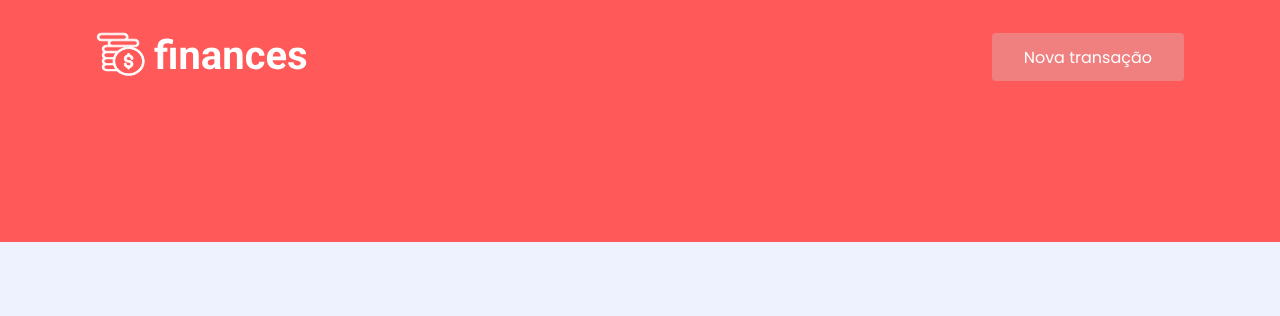
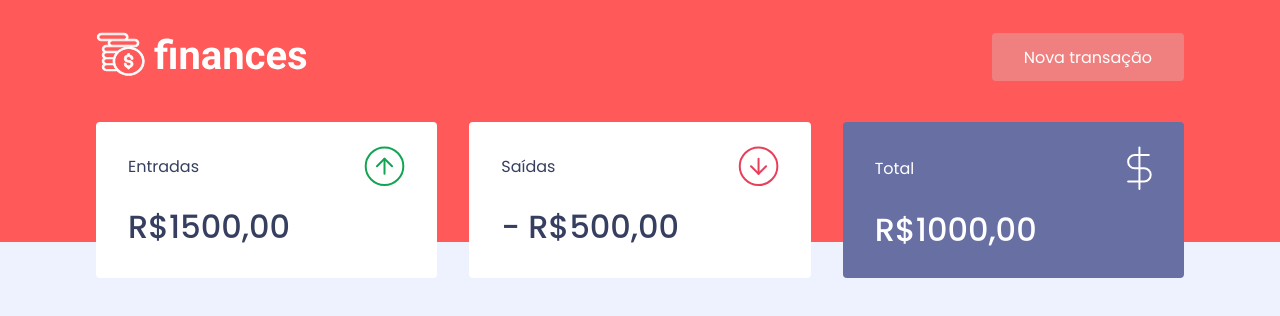
Before and after one commit to samuelfsd/finances, a React (Create React App) app: page / in a window 1280 px wide. Shown: the top 316 px of the page. Built offline with nearby package versions, Linux system fonts and the light colour scheme.

Commit message:
create the Summary component

```diff
--- a/public/index.html
+++ b/public/index.html
@@ -9,7 +9,7 @@
     <title>finances</title>
 
 
-    <link href="https://fonts.googleapis.com/css2?family=Poppins:wght@400;600&display=swap" rel="stylesheet">
+    <link href="https://fonts.googleapis.com/css2?family=Poppins:wght@400;500;600&display=swap" rel="stylesheet">
   </head>
   <body>
     <noscript>You need to enable JavaScript to run this app.</noscript>
--- a/src/App.tsx
+++ b/src/App.tsx
@@ -1,3 +1,4 @@
+import { Dashboard } from "./components/Dashboard";
 import { Header } from "./components/Header";
 import { GlobalStyle } from "./styles/global";
 
@@ -5,6 +6,7 @@
   return (
     <>
       <Header />
+      <Dashboard />
       <GlobalStyle />
     </>
   );
--- /dev/null
+++ b/src/components/Dashboard/index.tsx
@@ -0,0 +1,10 @@
+import { Summary } from "../Summary";
+import { Container } from "./styles";
+
+export function Dashboard() {
+  return(
+    <Container>
+      <Summary />
+    </Container>
+  );
+}
--- /dev/null
+++ b/src/components/Dashboard/styles.ts
@@ -0,0 +1,7 @@
+import styled from 'styled-components';
+
+export const Container = styled.main`
+  max-width: 1120px;
+  margin: 0 auto;
+  padding: 2.5rem 1rem;
+`;
--- /dev/null
+++ b/src/components/Summary/index.tsx
@@ -0,0 +1,33 @@
+import incomeImg from '../../assets/entrada.svg';
+import outcomeImg from '../../assets/saida.svg';
+import totalImg from '../../assets/total.svg';
+import { Container } from "./styles";
+
+
+export function Summary() {
+  return(
+    <Container>
+      <div>
+        <header>
+          <p>Entradas</p>
+          <img src={incomeImg} alt="Entrada" />
+        </header>
+        <strong>R$1500,00</strong>
+      </div>
+      <div>
+        <header>
+          <p>Saídas</p>
+          <img src={outcomeImg} alt="Saídas" />
+        </header>
+        <strong> - R$500,00</strong>
+      </div>
+      <div className="highlight-background">
+        <header>
+          <p>Total</p>
+          <img src={totalImg} alt="Total" />
+        </header>
+        <strong>R$1000,00</strong>
+      </div>
+    </Container>
+  );
+}
--- /dev/null
+++ b/src/components/Summary/styles.ts
@@ -0,0 +1,34 @@
+import styled from 'styled-components';
+
+export const Container = styled.div`
+  display: grid;
+  grid-template-columns:repeat(3, 1fr);
+  gap:2rem;
+  margin-top: -10rem;
+
+  div{
+    background: var(--shape);
+    padding: 1.5rem 2rem;
+    border-radius:0.25rem;
+    color: var(--text-title);
+
+    header{
+      display: flex;
+      align-items: center;
+      justify-content: space-between;
+    }
+
+    strong{
+      display: block;
+      margin-top: 1rem;
+      font-size: 2rem;
+      font-weight: 500;
+      line-height: 3rem;
+    }
+
+    &.highlight-background{
+      background-color: var(--gray);
+      color: #FFF;
+    }
+  }
+`;
```
